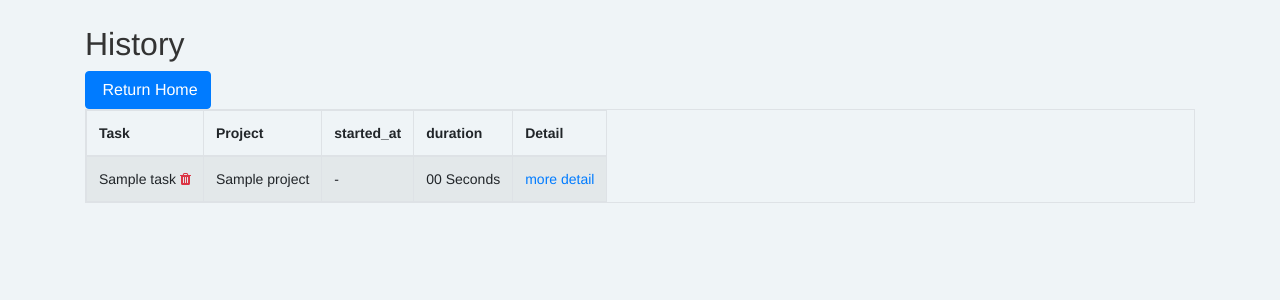
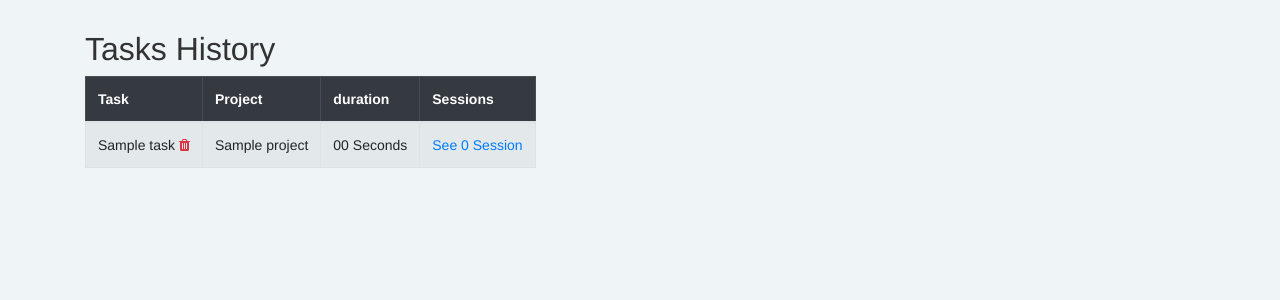
Before and after one commit to oussama-he/prodUtils, a Django app: page /pomodoro/history/ in a window 1280 px wide. Shown: the part 55-355 px from the top of the page. Run offline with Django 3.2, Linux system fonts and the light colour scheme; tables that the repository leaves empty hold one stand-in row (values such as "Sample post"); data that the repository does not hold is empty; some libraries are stand-ins or nearby versions.

Commit message:
Fix all-tasks, and history pages display

```diff
--- a/pomodoro/templates/pomodoro/history.html
+++ b/pomodoro/templates/pomodoro/history.html
@@ -2,29 +2,34 @@
 {% load pomodoro_extras %}
 {% block content %}
 
-<h2>History</h2>
-<a href="{% url 'pomodoro:home' %}" class="btn btn-primary"><i class="fa fa-return"></i> Return Home</a>
+<div class="row">
+    <div class="col-12">
+            <h2>Tasks History</h2>
+            <div class="table-responsive">
                     <table id="history" class="table table-striped table-bordered table-hover table-responsive text-left ">
-    <thead>
+                        <thead class="table-dark">
                             <tr>
                                 <th>Task</th>
                                 <th>Project</th>
-        <th>started_at</th>
                                 <th>duration</th>
-        <th>Detail</th>
+                                <th>Sessions</th>
                             </tr>
                         </thead>
                         <tbody>
                             {% for task in tasks %}
                             <tr>
-        <td>{{ task.title }} <a href="{% url 'pomodoro:task-delete' task.pk %}"><i class="fa fa-trash text-danger"></i></a></td>
+                                <td>{{ task.title }} <a href="{% url 'pomodoro:task-delete' task.pk %}"><i
+                                            class="fa fa-trash text-danger"></i></a></td>
                                 <td>{{ task.project.title }}</td>
-        <td>{{ task.history_set.first.start_time|format_date }}</td>
                                 <td>{{ task.duration|format_duration }}</td>
-        <td><a href="{% url 'pomodoro:task-detail' task.pk %}">more detail</a></td>
+                                <td><a href="{% url 'pomodoro:task-detail' task.pk %}">See {{task.session_set.all.count}} Session{% if task.session_set.all.count > 1%}s{% endif %}</a></td>
                             </tr>
                             {% endfor %}
                         </tbody>
                     </table>
+                </div>
+    </div>
+</div>
+
 
 {% endblock content %}
```
Also changed, not shown: pomodoro/templates/pomodoro/all-tasks.html (+6 -3 lines). Lines whose indentation alone changed are shown as unchanged.
